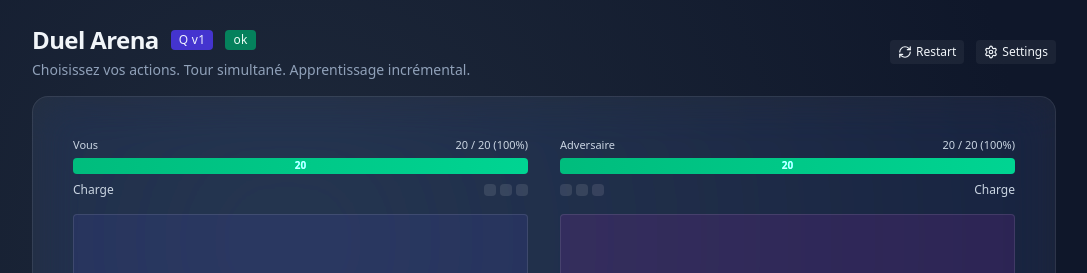
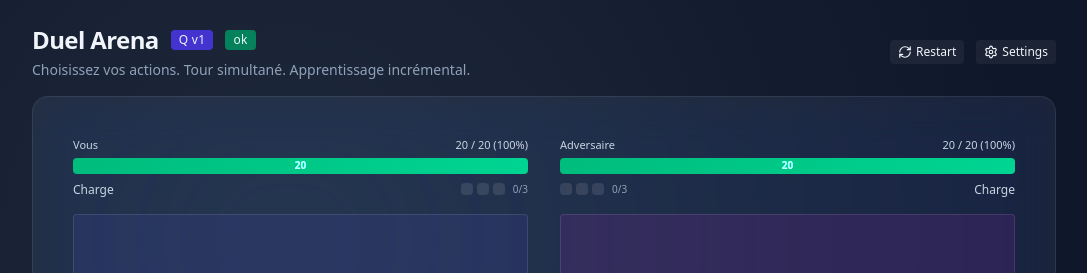
Before and after one commit to Ilyass1309/versus3, a Next.js app: page / in a window 1280 px wide. Shown: the top 273 px of the page, without its empty margins (96-1183 px from the left). Built offline with nearby package versions, Linux system fonts and the light colour scheme; no server answers; the database is empty.

Commit message:
refactor: enhance ChargePills component with improved styling and display of charge count; update outcome logic in useGameEngine for clarity

```diff
--- a/src/app/components/game/Arena.tsx
+++ b/src/app/components/game/Arena.tsx
@@ -6,13 +6,24 @@ import { Sword, Shield, Battery } from "lucide-react";
 
 function ChargePills({ count }: { count: number }) {
   return (
-    <div className="flex gap-1">
-      {Array.from({ length: 3 }, (_, i) => (
-        <span
-          key={i}
-            className={`h-3 w-3 rounded-sm ${i < count ? "bg-accent" : "bg-white/10"}`}
-        />
-      ))}
+    <div className="flex items-center gap-1">
+      {Array.from({ length: 3 }, (_, i) => {
+        const active = i < count;
+        return (
+          <span
+            key={i}
+            className={
+              "h-3 w-3 rounded-sm transition-colors " +
+              (active
+                ? "bg-lime-400/80 shadow-[0_0_4px_#bef264]"
+                : "bg-white/10")
+            }
+          />
+        );
+      })}
+      <span className="ml-1 text-[10px] text-slate-400 tabular-nums">
+        {count}/3
+      </span>
     </div>
   );
 }
@@ -56,16 +67,16 @@ function HPBar({ hp, max, label, gradient }: HPBarProps) {
 
 export function Arena() {
   const { engine, events } = useGame();
+  // Mapping cohérent: e* = joueur, p* = IA
   const playerHP = engine.state.eHP;
   const aiHP = engine.state.pHP;
+  const playerCharge = engine.state.eCharge;
+  const aiCharge = engine.state.pCharge;
   const lastTurn = events
     .filter(
       (e): e is Extract<BattleEvent, { type: "turn" }> => e.type === "turn"
     )
     .at(-1);
-
-  const playerCharge = engine.state.eCharge;
-  const aiCharge = engine.state.pCharge;
 
   return (
     <section
@@ -82,7 +93,6 @@ export function Arena() {
         </div>
         <FighterSprite who="player" actionPending={engine.playerPending} />
       </div>
-
       <div className="flex flex-col gap-4 justify-between">
         <div className="text-right">
           <HPBar hp={aiHP} max={20} label="Adversaire" />
@@ -93,7 +103,6 @@ export function Arena() {
         </div>
         <FighterSprite who="ai" actionPending={null} />
       </div>
-
       <div className="col-span-full mt-4 text-[11px] text-slate-500 flex justify-between">
         <span>Tour: {lastTurn ? lastTurn.n : 0}</span>
       </div>
--- a/src/hooks/useGameEngine.ts
+++ b/src/hooks/useGameEngine.ts
@@ -155,7 +155,9 @@ export function useGameEngine(opts: EngineOptions) {
     setPlayerAttackSpend(1);
 
     if (done) {
-      const outcome: Result["outcome"] = r === 0 ? "draw" : r > 0 ? "win" : "lose";
+      // r > 0  => IA gagne ; r < 0 => joueur gagne
+      const outcome: Result["outcome"] =
+        r === 0 ? "draw" : r > 0 ? "lose" : "win";
       appendEvents([{ type: "result", outcome }]);
       setIsOver(true);
       setResult({ outcome, turns: s2.turn });
```
